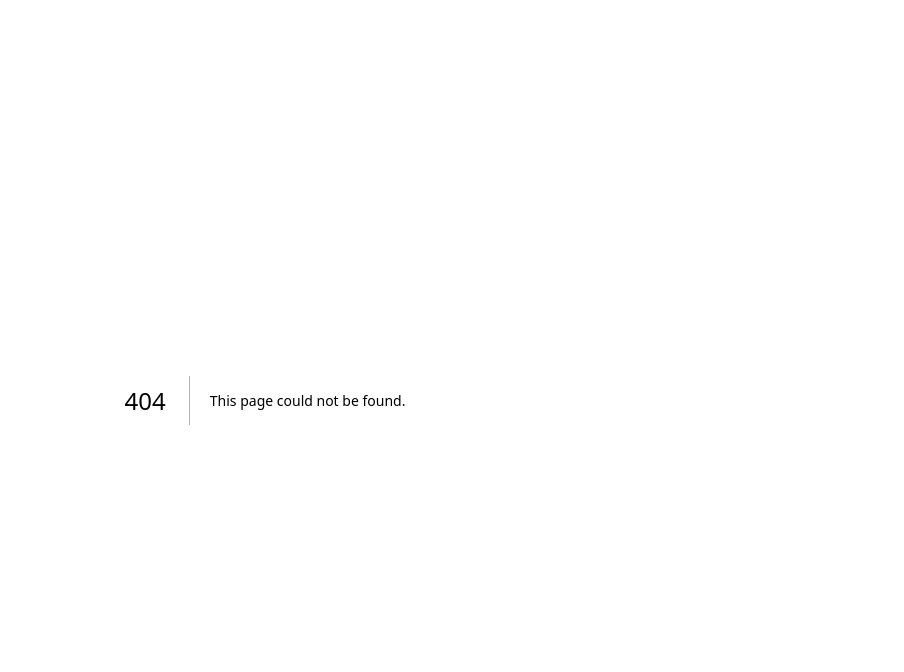
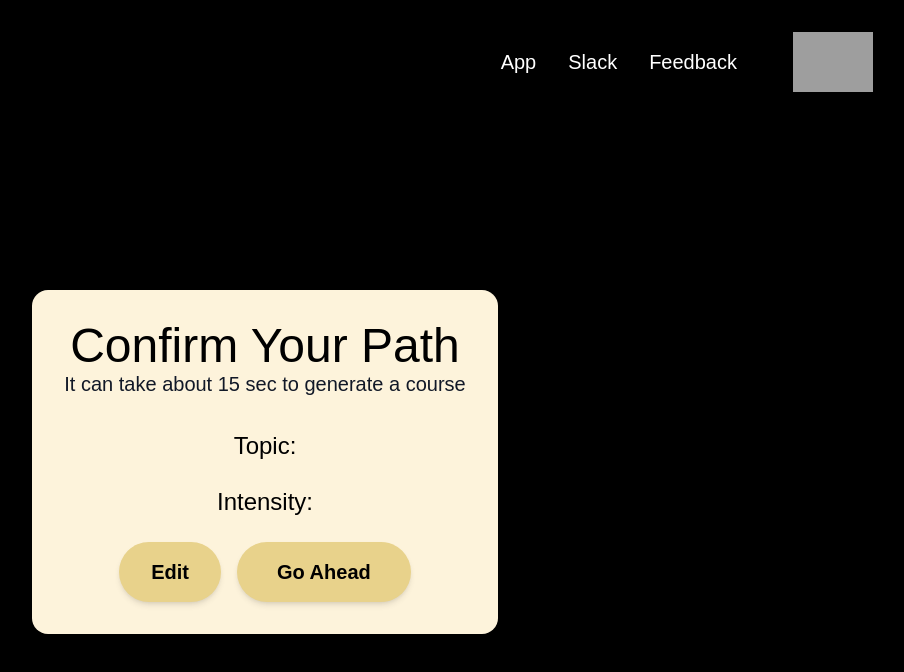
Before and after one commit to rushil-johal/maestro-fidutam, a Next.js app: page /sure-to-proceed in a window 1280 px wide. Before the commit this address had no page. Shown: the top 672 px of the page, without its empty margins (375-1279 px from the left). Built offline with nearby package versions, Linux system fonts and the light colour scheme; grey boxes are pictures that could not be loaded; a web font is replaced by a local one.

Commit message:
Create page.js

```diff
--- /dev/null
+++ b/app/sure-to-proceed/page.js
@@ -0,0 +1,186 @@
+// // pages/sure-to-proceed.js
+'use client';
+
+import Head from 'next/head';
+import Link from 'next/link';
+import Image from 'next/image';
+import { useRouter } from 'next/navigation';
+import { useState, useEffect } from 'react';
+import { Suspense } from 'react';
+
+export default function SureToProceed() {
+    const [searchParams, setSearchParams] = useState(null);
+    const router = useRouter();
+    const [isLoading, setIsLoading] = useState(false);
+    const [countdown, setCountdown] = useState(15);
+
+    useEffect(() => {
+        if (typeof window !== "undefined") {
+            const params = new URLSearchParams(window.location.search);
+            setSearchParams(params);
+        }
+    }, []);
+
+    const textInput = searchParams ? searchParams.get('textInput') : '';
+    const selectedOption = searchParams ? searchParams.get('selectedOption') : '';
+
+    function createPrompt(topic, intensity) {
+        return `Create a course outline for ${topic} and the user wants to learn this at intensity level of ${intensity} . Format each lesson as 'Lesson X: [Title] (for ${topic})' . Separate each lesson by a new line and have no spaced out lines or empty lines in between. Please give links of videos that actually exist legit links please. `;
+//         return `Create a course outline tailored for learning about ${topic}. Design the curriculum to match an intensity level of ${intensity}, ensuring that each lesson is specifically relevant to ${topic} and caters to the designated depth of knowledge and application. Structure each lesson entry as follows:
+
+// "Lesson X (For ${topic})"
+
+// [strucutre each title such that videos are not found repeatedly for each lesson]
+
+// Ensure each lesson title incorporates ${topic} explicitly and aligns with the chosen intensity level. Avoid any gaps or empty lines between lessons to maintain a concise, focused outline.
+    }
+
+    async function handleGoAhead(event) {
+        event.preventDefault();
+
+        const text = createPrompt(textInput, selectedOption);
+        console.log("Received request with prompt:", text);
+
+        setIsLoading(true);
+        setCountdown(15);
+
+        // Start a timer that decrements the countdown every second
+        const timer = setInterval(() => {
+            setCountdown(prevCountdown => {
+                if (prevCountdown <= 1) {
+                    clearInterval(timer); // Stop the timer when countdown reaches 0
+                    setIsLoading(false); // Hide the loading indicator
+                }
+                return prevCountdown - 1;
+            });
+        }, 1000);
+
+        try {
+
+            const response = await fetch("/api/course-gen", {
+                method: 'POST',
+                headers: {
+                    'Content-Type': 'application/json',
+                },
+                body: JSON.stringify({ text: text })
+            });
+
+            if (!response.ok) {
+                throw new Error('Failed to fetch response');
+            }
+
+            const reader = response.body.getReader();
+            let receivedText = '';
+
+            while (true) {
+                const { done, value } = await reader.read();
+                if (done) break;
+
+                receivedText += new TextDecoder().decode(value);
+            }
+
+            // Store the received text in sessionStorage
+            sessionStorage.setItem('openAIResponse', receivedText);
+
+            // Redirect to /test-dash page
+            router.push('/model-dash');
+        } catch (error) {
+            console.error('Error:', error);
+        }
+        finally {
+            clearInterval(timer); // Ensure to clear the timer in case of API call completion or failure
+            setIsLoading(false); // Stop loading regardless of success or failure
+        }
+
+    };
+
+
+
+
+
+    return (
+        <Suspense fallback={<div>Loading...</div>}>
+            <>
+                <Head>
+                    <title>Create New Path</title>
+                </Head>
+                <div className="flex flex-col h-screen bg-black text-white">
+                    <nav className="flex justify-end items-center p-4">
+                        {/* The image/logo should go here if you need it */}
+                        <div className="space-x-8 pr-10">
+                            {/* Apply the Beatrice font using the class you created */}
+
+                            <Link href="/" passHref>
+                                <button
+                                    className="text-xl font-medium font-avenir hover:underline"
+                                    style={{ textDecorationColor: '#e8d28b' }} // Replace with your color
+                                >
+                                    App
+                                </button>
+                            </Link>
+
+                            <button
+                                className="text-xl font-medium font-avenir hover:underline"
+                                style={{ textDecorationColor: '#e8d28b' }}
+                                onClick={() => window.location.href = 'https://join.slack.com/t/fidutam/shared_invite/zt-2ahd1s1va-tZ2DwtA_IfNAk9O1eT9aPg'}
+                            >
+                                Slack
+                            </button>
+
+
+                            <button
+                                className="text-xl font-medium font-avenir hover:underline"
+                                style={{ textDecorationColor: '#e8d28b' }}
+                                onClick={() => window.location.href = 'mailto:fidutamteam@gmail.com'}
+                            >
+                                Feedback
+                            </button>
+
+                        </div>
+                        <Link href="/" passHref>
+                            <div className="p-4">
+                                <Image
+                                    src="/fidulogo.png"
+                                    alt="Fidu logo"
+                                    width={80}
+                                    height={80}
+                                    className="font-avenir"
+                                />
+                            </div>
+                        </Link>
+                    </nav>
+                    <div className="flex flex-col h-screen bg-black text-black">
+                        {/* Navigation bar and other layout components */}
+                        <main className="flex-grow flex flex-col items-center justify-center">
+                            <div className="max-w-2xl p-8 bg-[#fdf3db] rounded-2xl shadow-lg text-center">
+                                <h1 className="text-5xl font-avenir font-medium mb-8">Confirm Your Path <div className="text-gray-900 text-xl">It can take about 15 sec to generate a course</div></h1>
+                                <p className="text-2xl font-avenir mb-6">Topic: <div className="block text-xl font-avenir font-medium text-[#a37f0a] mb-4">{textInput}</div></p>
+                                <p className="text-2xl font-avenir mb-6">Intensity: <div className="block text-xl font-avenir font-medium text-[#a37f0a] mb-4">{selectedOption}</div></p>
+                                <div className="flex justify-center space-x-4">
+                                    <Link href="/create-path" passHref>
+                                        <button className="px-8 py-4 bg-[#e8d28b] text-black text-xl font-avenir font-semibold rounded-full shadow-md hover:bg-opacity-90 focus:outline-none focus:ring-2 focus:ring-[#e8d28b] focus:ring-opacity-50">
+                                            Edit
+                                        </button>
+                                    </Link>
+                                    <button
+                                        onClick={handleGoAhead}
+                                        className="mt-0 px-10 py-4 bg-[#e8d28b] text-black text-xl font-avenir font-semibold rounded-full shadow-md hover:bg-opacity-90 focus:outline-none focus:ring-2 focus:ring-[#e8d28b] focus:ring-opacity-50"
+                                    >
+                                        Go Ahead
+                                    </button>
+                                </div>
+                            </div>
+                        </main>
+                        {isLoading && (
+                            <div className="fixed top-0 left-0 w-full h-full flex items-center justify-center bg-black bg-opacity-50 z-50">
+                                <div className="text-white text-3xl font-bold font-avenir">
+                                    Generating Course: {countdown} seconds remaining
+                                </div>
+                            </div>
+                        )}
+                    </div>
+                </div>
+            </>
+        </Suspense>
+    );
+};
```
